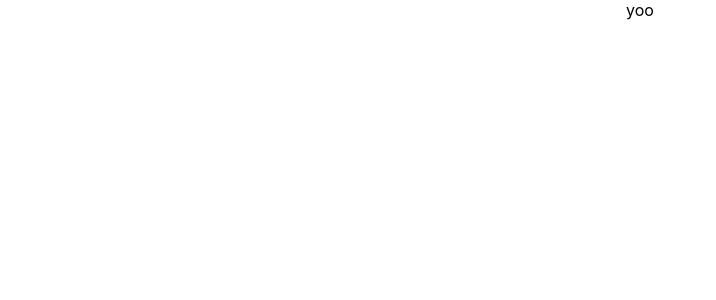
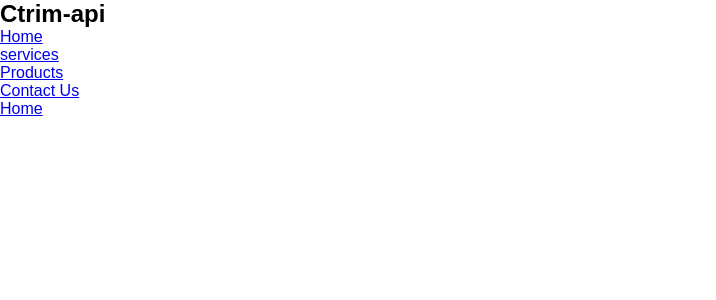
Before and after one commit to jck-bit/Ctrim-fronted, a React (Create React App) app: page / in a window 1280 px wide. Shown: the top 300 px of the page, without its empty margins (0-716 px from the left). Built offline with nearby package versions, Linux system fonts and the light colour scheme.

Commit message:
progress on the navbar

```diff
--- a/src/App.css
+++ b/src/App.css
@@ -1,38 +1,6 @@
-.App {
-  text-align: center;
+*{
+  box-sizing: border-box;
+  margin: 0;
+  padding: 0;
+  font-family: 'Montserrat', sans-serif;
 }
-
-.App-logo {
-  height: 40vmin;
-  pointer-events: none;
-}
-
-@media (prefers-reduced-motion: no-preference) {
-  .App-logo {
-    animation: App-logo-spin infinite 20s linear;
-  }
-}
-
-.App-header {
-  background-color: #282c34;
-  min-height: 100vh;
-  display: flex;
-  flex-direction: column;
-  align-items: center;
-  justify-content: center;
-  font-size: calc(10px + 2vmin);
-  color: white;
-}
-
-.App-link {
-  color: #61dafb;
-}
-
-@keyframes App-logo-spin {
-  from {
-    transform: rotate(0deg);
-  }
-  to {
-    transform: rotate(360deg);
-  }
-}
--- a/src/App.js
+++ b/src/App.js
@@ -1,9 +1,10 @@
 import './App.css';
+import Navbar from './components/navbar/Navbar';
 
 function App() {
   return (
     <div className="App">
-      yoo
+      <Navbar/>
     </div>
   );
 }
--- a/src/components/navbar/Navbar.css
+++ b/src/components/navbar/Navbar.css
@@ -0,0 +1,3 @@
+.navbaritems{
+    height: 80px;
+}
--- a/src/components/navbar/Navbar.js
+++ b/src/components/navbar/Navbar.js
@@ -1,21 +1,23 @@
 import React from 'react'
 import { Menuitems } from './Menuitems'
+import './Navbar.css'
+
+
 const Navbar = () => {
     return (
        <nav className="navbaritems">
            <h1 className="navbar-logo">Ctrim-api</h1>
            <div className="menu-icon"></div>
            <ul>
-              {Menuitems.map((item, index)=>{
+              {Menuitems.map(( item,index)=>{
                   return (
                   <li key ={index}>
-                      <a className={item.cname} href={item.url}>
+                      <a className={item.cName} href={item.url}>
                         {item.title}
                       </a>
                  </li>
               )})}
 
-               <li><a className={tem.cname}></a></li>
            </ul>
        </nav>
     )
```
Also changed, not shown: src/components/navbar/Menuitems.js (line endings or trailing spaces).
